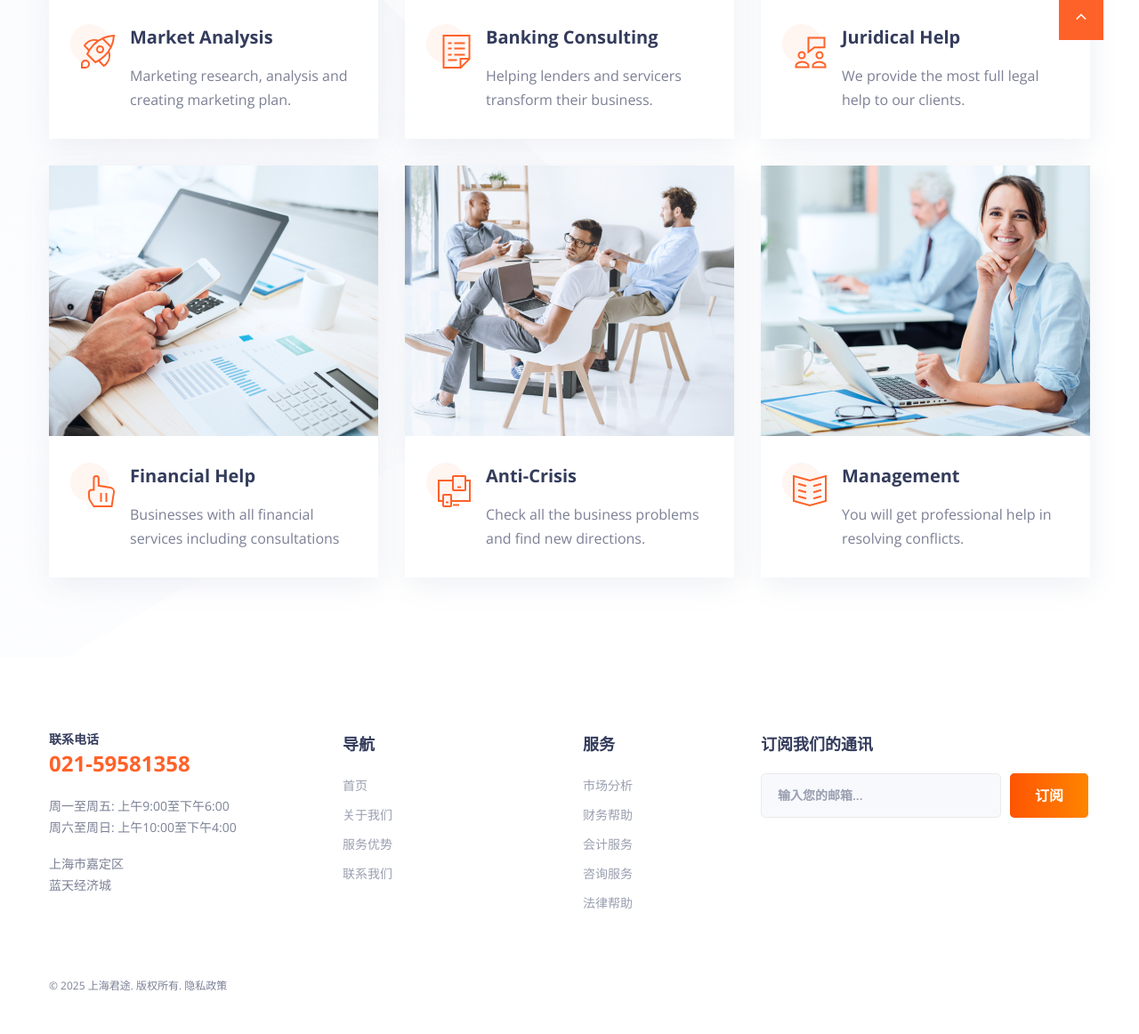
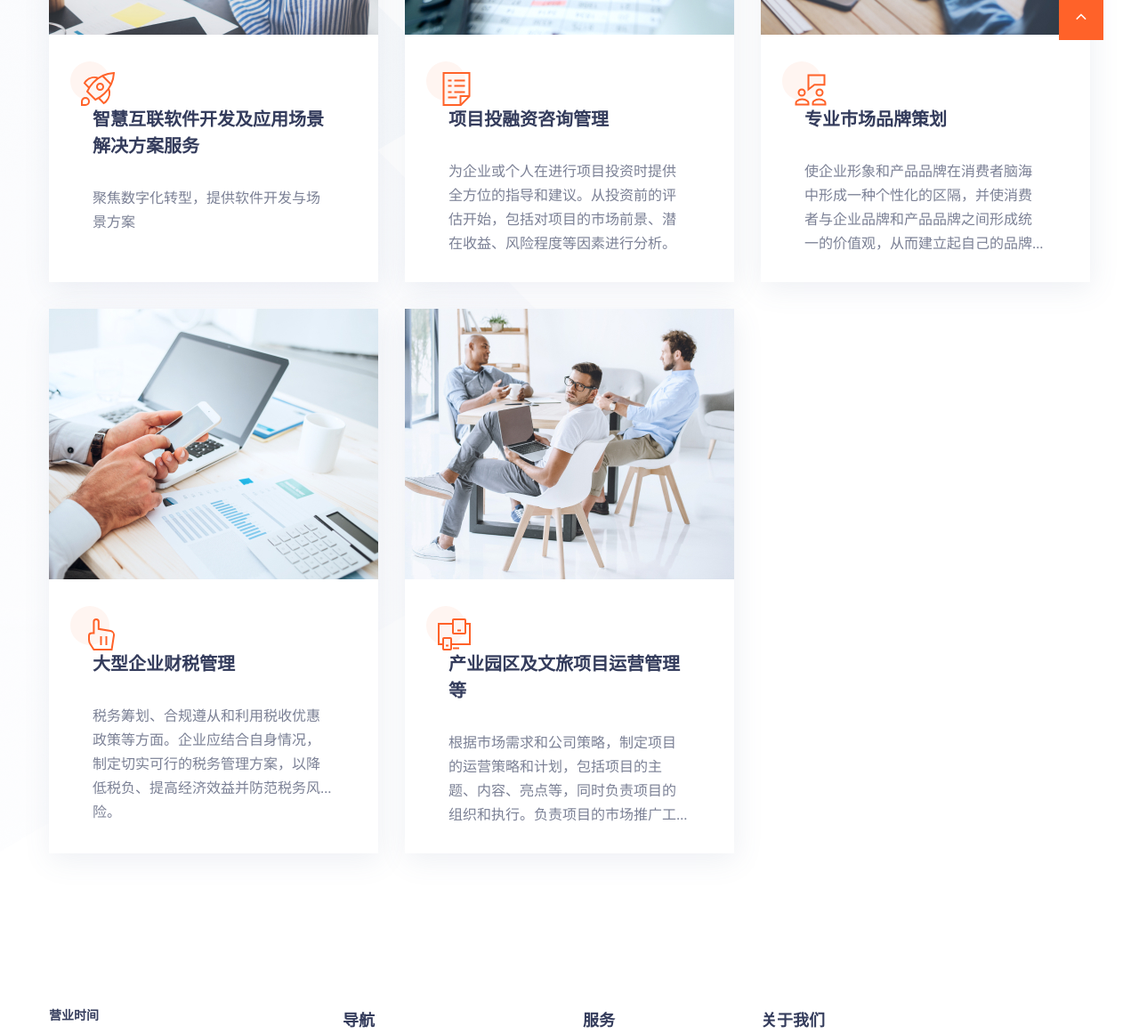
Before and after one commit to teslaspacex2021/shanghai-juntu, a plain HTML site: page services.html in a window 1280 px wide. Shown: the part 815-1977 px from the top of the page at 89% size. Drawn offline with nearby package versions, Linux system fonts and the light colour scheme.

Commit message:
004
v0.9

```diff
--- a/services.html
+++ b/services.html
@@ -11,6 +11,35 @@
     <link rel="stylesheet" href="css/fonts.css">
     <link rel="stylesheet" href="css/style.css">
     <style>.ie-panel{display: none;background: #212121;padding: 10px 0;box-shadow: 3px 3px 5px 0 rgba(0,0,0,.3);clear: both;text-align:center;position: relative;z-index: 1;} html.ie-10 .ie-panel, html.lt-ie-10 .ie-panel {display: block;}</style>
+    <style>
+      .service-thumbnail {
+        height: 100%;
+        display: flex;
+        flex-direction: column;
+      }
+      .service-thumbnail__media {
+        flex: 0 0 auto;
+      }
+      .service-thumbnail__info {
+        flex: 1 1 auto;
+        display: flex;
+        flex-direction: column;
+        height: 100%;
+        padding: 30px 25px;
+      }
+      .service-thumbnail__info h4 {
+        margin-bottom: 15px;
+      }
+      .service-thumbnail__info p {
+        flex: 1 1 auto;
+        margin-bottom: 0;
+        display: -webkit-box;
+        -webkit-line-clamp: 4;
+        -webkit-box-orient: vertical;
+        overflow: hidden;
+        text-overflow: ellipsis;
+      }
+    </style>
   </head>
   <body>
     <div class="ie-panel"><a href="http://windows.microsoft.com/en-US/internet-explorer/"><img src="images/ie8-panel/warning_bar_0000_us.jpg" height="42" width="820" alt="You are using an outdated browser. For a faster, safer browsing experience, upgrade for free today."></a></div>
@@ -28,13 +57,13 @@
           <nav class="rd-navbar" data-layout="rd-navbar-fixed" data-sm-layout="rd-navbar-fixed" data-md-layout="rd-navbar-fixed" data-lg-layout="rd-navbar-static" data-xl-layout="rd-navbar-static" data-xxl-layout="rd-navbar-static" data-md-device-layout="rd-navbar-fixed" data-lg-device-layout="rd-navbar-fixed" data-xl-device-layout="rd-navbar-static" data-xxl-device-layout="rd-navbar-static" data-lg-stick-up-offset="46px" data-xl-stick-up-offset="46px" data-xxl-stick-up-offset="46px" data-lg-stick-up="true" data-xl-stick-up="true" data-xxl-stick-up="true">
             <div class="rd-navbar-collapse-toggle rd-navbar-fixed-element-1" data-rd-navbar-toggle=".rd-navbar-collapse"><span></span></div>
             <div class="rd-navbar-aside-outer rd-navbar-collapse">
-              <!-- <div class="rd-navbar-aside">
+              <div class="rd-navbar-aside">
                 <ul class="list-inline list-address">
-                  <li><a href="#">732/21 Second Street, Manchester</a></li>
-                  <li>Mon-Fri 8:00 am - 20:00 pm</li>
+                  <li><a href="#">上海市嘉定区蓝天经济城</a></li>
+                  <li>周一至周五 9:00 - 18:00</li>
                 </ul>
-                <div class="rd-navbar-call">Call us:&nbsp;<a href="tel:#">+ 800 4759 1232</a></div>
-              </div> -->
+                <div class="rd-navbar-call">博采众长，开拓创新</div>
+              </div>
             </div>
             <div class="rd-navbar-main-outer">
               <div class="rd-navbar-main">
@@ -98,7 +127,7 @@
                     </li> -->
                     <li class="rd-nav-item"><a class="rd-nav-link" href="contacts.html">联系我们</a>
                     </li>
-                  </ul><a class="button button-primary-gradient" href="#"><span>订阅</span></a>
+                  </ul>
                 </div>
               </div>
             </div>
@@ -109,7 +138,7 @@
       <section class="breadcrumbs-custom" data-preset='{"title":"Breadcrumbs","category":"header","reload":false,"id":"breadcrumbs"}'>
         <div class="container">
           <div class="row flex-column-reverse">
-            <h2 class="breadcrumbs-custom-title">Get All The Services You Need  <br> for Your Business</h2>
+            <h2 class="breadcrumbs-custom-title">我们的服务将帮助提升您的业务<br>我们的专家能够为您的企业发掘新的增长机遇</h2>
             <ul class="breadcrumbs-custom-path">
               <li><a href="index.html">Home</a></li>
               <li class="active">Services</li>
@@ -128,8 +157,8 @@
                 <div class="service-thumbnail__info">
                   <div class="service-box__icon"><img src="images/spaceship.svg" alt=""/>
                   </div>
-                  <h4><a href="single-services.html">Market Analysis</a></h4>
-                  <p>Marketing research, analysis and creating marketing plan.</p>
+                  <h4><a href="single-services.html">智慧互联软件开发及应用场景解决方案服务</a></h4>
+                  <p>聚焦数字化转型，提供软件开发与场景方案</p>
                 </div>
               </div>
             </div>
@@ -140,8 +169,8 @@
                 <div class="service-thumbnail__info">
                   <div class="service-box__icon"><img src="images/recipe.svg" alt=""/>
                   </div>
-                  <h4><a href="single-services.html">Banking Consulting</a></h4>
-                  <p>Helping lenders and servicers transform their business.</p>
+                  <h4><a href="single-services.html">项目投融资咨询管理</a></h4>
+                  <p>为企业或个人在进行项目投资时提供全方位的指导和建议。从投资前的评估开始，包括对项目的市场前景、潜在收益、风险程度等因素进行分析。</p>
                 </div>
               </div>
             </div>
@@ -152,8 +181,8 @@
                 <div class="service-thumbnail__info">
                   <div class="service-box__icon"><img src="images/b-meeting.svg" alt=""/>
                   </div>
-                  <h4><a href="single-services.html">Juridical Help</a></h4>
-                  <p>We provide the most full legal help to our clients.</p>
+                  <h4><a href="single-services.html">专业市场品牌策划</a></h4>
+                  <p>使企业形象和产品品牌在消费者脑海中形成一种个性化的区隔，并使消费者与企业品牌和产品品牌之间形成统一的价值观，从而建立起自己的品牌声浪。</p>
                 </div>
               </div>
             </div>
@@ -164,8 +193,8 @@
                 <div class="service-thumbnail__info">
                   <div class="service-box__icon"><img src="images/cursor-pointer.svg" alt=""/>
                   </div>
-                  <h4><a href="single-services.html">Financial Help </a></h4>
-                  <p>Businesses with all financial services including consultations</p>
+                  <h4><a href="single-services.html">大型企业财税管理</a></h4>
+                  <p>税务筹划、合规遵从和利用税收优惠政策等方面。企业应结合自身情况，制定切实可行的税务管理方案，以降低税负、提高经济效益并防范税务风险。</p>
                 </div>
               </div>
             </div>
@@ -176,22 +205,12 @@
                 <div class="service-thumbnail__info">
                   <div class="service-box__icon"><img src="images/responsive.svg" alt=""/>
                   </div>
-                  <h4><a href="single-services.html">Anti-Crisis</a></h4>
-                  <p>Check all the business problems and find new directions.</p>
+                  <h4><a href="single-services.html">产业园区及文旅项目运营管理等</a></h4>
+                  <p>根据市场需求和公司策略，制定项目的运营策略和计划，包括项目的主题、内容、亮点等，同时负责项目的组织和执行。负责项目的市场推广工作保持与客户的良好沟通和关系，解决客户的问题和需求，提高客户的满意度。</p>
                 </div>
               </div>
             </div>
-            <div class="col-lg-4">
-              <div class="service-thumbnail">
-                <div class="service-thumbnail__media"><img src="images/service-6-370x304.jpg" alt="" width="370" height="304"/>
-                </div>
-                <div class="service-thumbnail__info">
-                  <div class="service-box__icon"><img src="images/book-open-2.svg" alt=""/>
-                  </div>
-                  <h4><a href="single-services.html">Management</a></h4>
-                  <p>You will get professional help in resolving conflicts.</p>
-                </div>
-              </div>
+
             </div>
           </div>
         </div>
@@ -245,7 +264,7 @@
         <div class="container">
           <div class="row row-30 justify-content-center justify-content-sm-start text-center text-sm-left">
             <div class="col-lg-3 col-xl-3 col-md-4 col-sm-6 wow fadeInUp" data-wow-delay=".2s">
-              <div class="accent-number"><span>联系电话</span><a href="tel:#">021-59581358</a></div>
+              <div class="accent-number"><span>营业时间</span></div>
               <ul class="detail-info">
                 <li><span class="d-block">周一至周五: 上午9:00至下午6:00</span><span class="d-block">周六至周日: 上午10:00至下午4:00</span></li>
                 <li><span class="d-block">上海市嘉定区</span><span class="d-block">蓝天经济城</span></li>
@@ -271,16 +290,13 @@
               </ul>
             </div>
             <div class="col-lg-5 col-xl-4 col-md-7 col-sm-6 wow fadeInUp" data-wow-delay=".8s">
-              <h5>订阅我们的通讯</h5>
-              <form class="rd-form rd-mailform form-inline" data-form-output="form-output-global" data-form-type="subscribe" method="post" action="bat/rd-mailform.php">
-                <div class="form-wrap">
-                  <input class="form-input" id="subscribe-form-4-email" type="email" name="email" data-constraints="@Required @Email">
-                  <label class="form-label" for="subscribe-form-4-email">输入您的邮箱...</label>
-                </div>
-                <div class="form-button">
-                  <button class="button button-primary-gradient" type="submit"><span>订阅</span></button>
-                </div>
-              </form>
+              <h5>关于我们</h5>
+              <p class="footer-text">上海君途企业发展有限公司于2005年成立，主要是为中小企业商务咨询服务和商业活动策划，其中包括房地产，生产企业，酒店餐饮行业以及各类商会团体。</p>
+              <ul class="social-list">
+                <li><a class="icon icon-sm icon-circle icon-circle-md icon-bg-white fa-weixin" href="#"></a></li>
+                <li><a class="icon icon-sm icon-circle icon-circle-md icon-bg-white fa-weibo" href="#"></a></li>
+                <li><a class="icon icon-sm icon-circle icon-circle-md icon-bg-white fa-qq" href="#"></a></li>
+              </ul>
             </div>
           </div>
         </div>
```
Also changed, not shown: about.html (+14 -17 lines), contacts.html (+18 -21 lines), index.html (+42 -17 lines).
